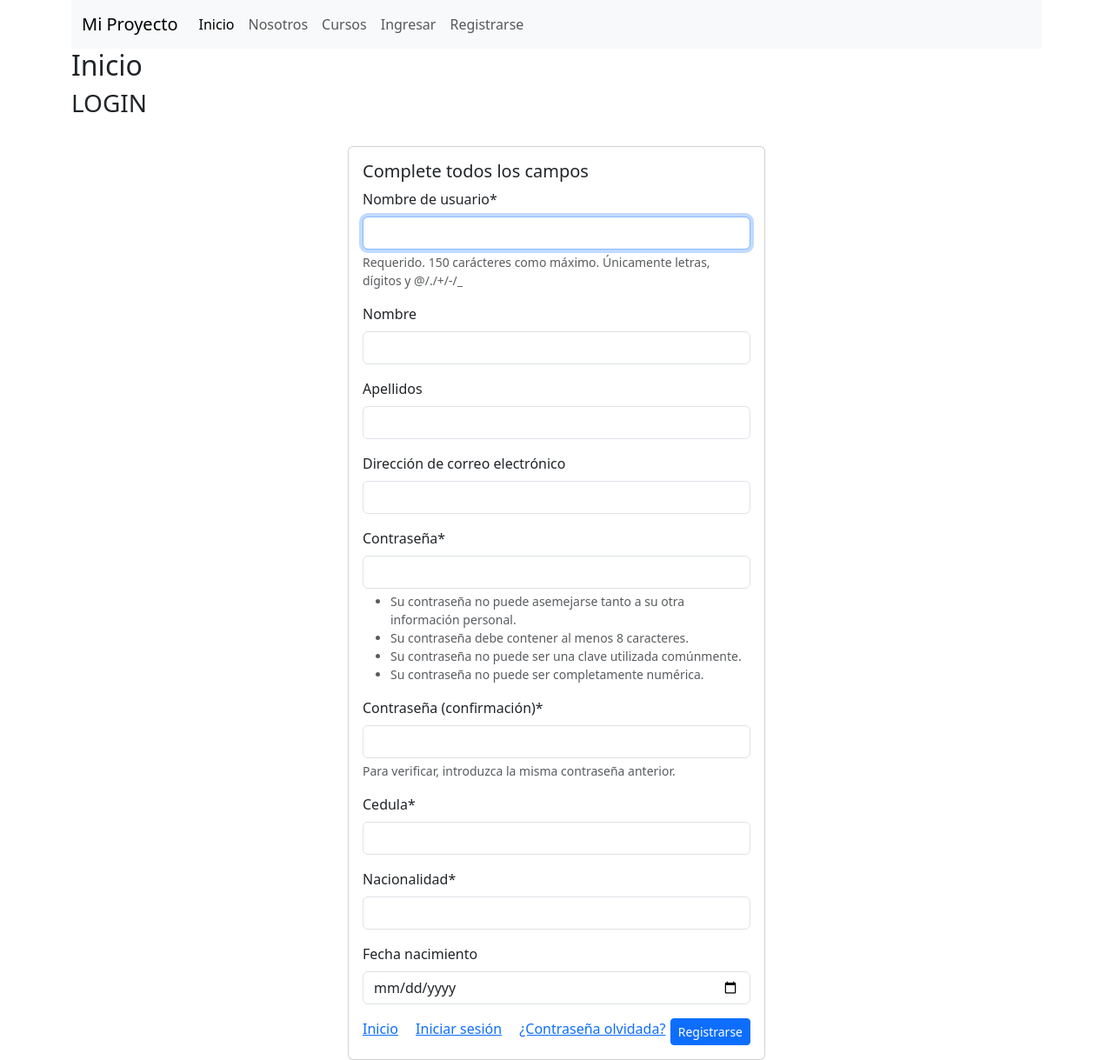
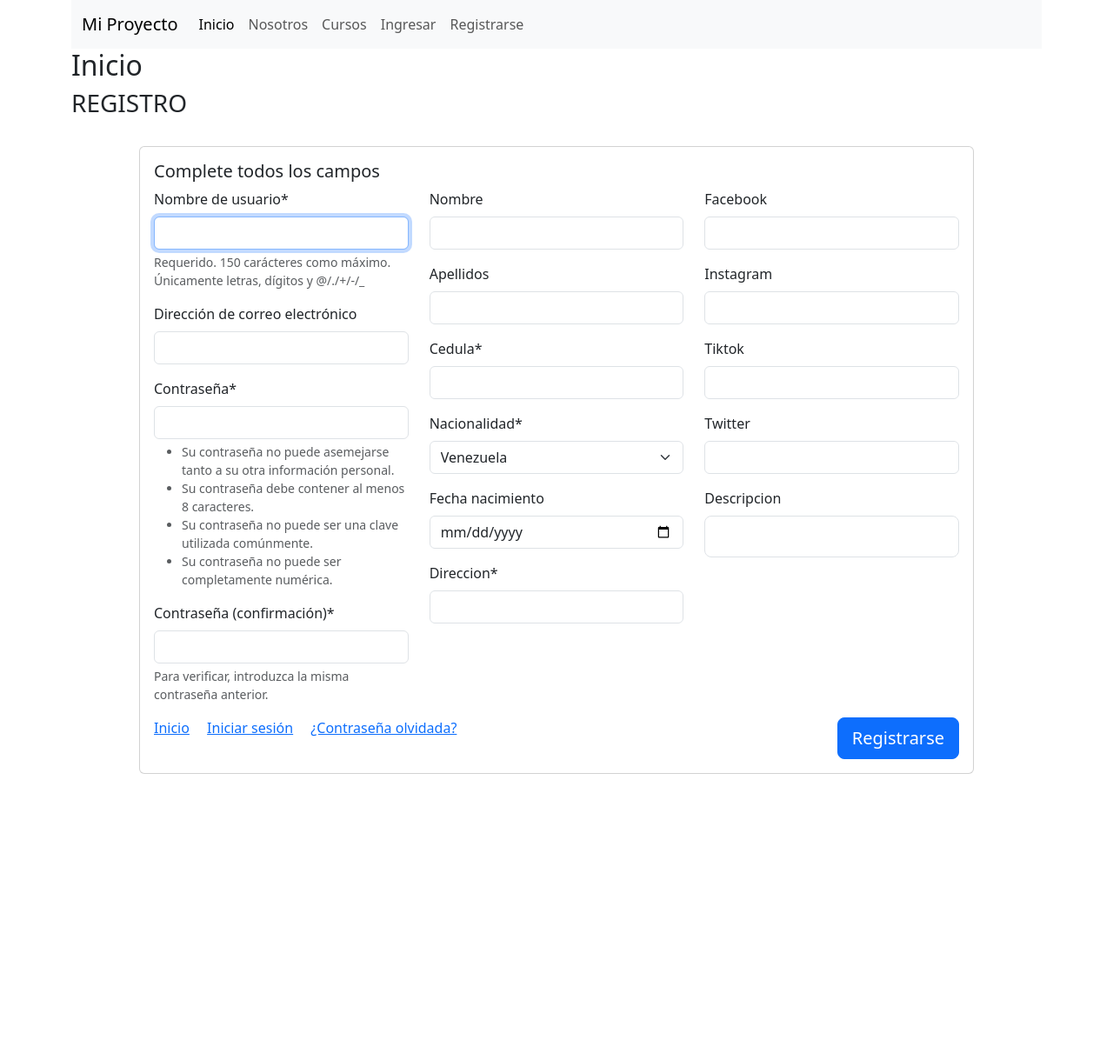
Before and after one commit to Alejo16plus1/login-django-mysql, a Django app: page /register/ in a window 1280 px wide. Shown: the whole page at 87% size. After the commit the page ends 890 px from the top, so only its background shows below. Run offline with Django 5.2, Linux system fonts and the light colour scheme; some libraries are stand-ins or nearby versions.

Commit message:
Arreglo del registro y nuevo perfil de usuario

```diff
--- a/core/forms.py
+++ b/core/forms.py
@@ -2,12 +2,35 @@ from django import forms
 from django.contrib.auth.forms import UserCreationForm
 from django.contrib.auth.models import User
 from .models import PerfilUsuario
+from datetime import date
 
-class CurstomUserCreationForm(UserCreationForm):
+class CustomUserCreationForm(UserCreationForm):
+    NACIONALIDADES_CHOICES = [ ('VE', 'Venezuela'),
+         ('CO', 'Colombia'),
+         ('AR', 'Argentina'),
+         ('BR', 'Brasil'),
+         ('CL', 'Chile'),
+         ]
+
     cedula = forms.CharField(max_length=20, required=True)
-    nacionalidad = forms.CharField(max_length=50, required=True)
+    nacionalidad = forms.ChoiceField(choices=NACIONALIDADES_CHOICES, required=True)
     fecha_nacimiento = forms.DateField(widget=forms.DateInput(attrs={'type': 'date'}), required=False)
+    direccion = forms.CharField(max_length=255, required=True,)
+    facebook = forms.CharField(max_length=20, required=False)
+    instagram = forms.CharField(max_length=20, required=False)
+    tiktok = forms.CharField(max_length=20, required=False)
+    twitter = forms.CharField(max_length=20, required=False)
+    descripcion = forms.CharField(max_length=250, required=False, widget=forms.TextInput(attrs={'class': 'form-control form-control-lg'}))
 
     class Meta:
         model = User
-        fields = ['username', 'first_name', 'last_name', 'email', 'password1', 'password2', 'cedula', 'nacionalidad', 'fecha_nacimiento']
+        fields = ['username', 'first_name', 'last_name', 'email', 'password1', 'password2', 'cedula', 'nacionalidad', 'fecha_nacimiento', 'direccion', 'facebook', 'instagram', 'tiktok', 'twitter', 'descripcion']
+        widgets = {
+            'descripcion': forms.PasswordInput(attrs={'class': 'form-control form-control-sm'})
+        }
+
+    def clean_fecha_nacimiento(self):
+        fecha_nacimiento = self.cleaned_data['fecha_nacimiento']
+        if fecha_nacimiento and fecha_nacimiento > date.today():
+            raise forms.ValidationError("La fecha de nacimiento no puede ser una fecha futura.")
+        return fecha_nacimiento
--- a/core/templates/core/base.html
+++ b/core/templates/core/base.html
@@ -17,6 +17,7 @@
             <p class="browsehappy">You are using an <strong>outdated</strong> browser. Please <a href="#">upgrade your browser</a> to improve your experience.</p>
         <![endif]-->
         <div class='container'>
+
             <nav class="navbar navbar-expand-lg bg-body-tertiary">
                 <div class="container-fluid">
                   <a class="navbar-brand" href="{% url 'home' %}">Mi Proyecto</a>
@@ -38,15 +39,21 @@
                         {% comment %} Verifica si el usuario está autenticado o no, cambiando los items de la lista {% endcomment %}
                         {% if request.user.is_authenticated %}
                         <li class="nav-item">
-                            <a class="nav-link" href="{% url "exit" %}">Salir</a>
+                          <a class="nav-link" href="{% url 'myprofile' %}">Mi Perfil</a>
                         </li>
+                          <li class="nav-item">
+                            <a class="nav-link" href={% url 'exit' %}>Salir</a>
+                          </li>
+
                         {% else %}
                           <li class="nav-item">
-                            <a class="nav-link" href="{% url 'login' %}">Ingresar</a>
+                            <a class="nav-link" href={% url 'login' %}>Ingresar</a>
                           </li>
+
                           <li class="nav-item">
-                            <a class="nav-link" href="{% url 'register' %}">Registrarse</a>
+                            <a class="nav-link" href={% url 'register' %}>Registrarse</a>
                           </li>
+
                     {% endif %}
 
                     </ul>
--- a/core/templates/registration/Register.html
+++ b/core/templates/registration/Register.html
@@ -4,26 +4,45 @@
 
 {% load crispy_forms_tags %}
 
-<h3>LOGIN</h3>
+<h3>REGISTRO</h3>
 
 <br>
 
 <form action="" method="post">
     {% csrf_token %}
 
-    <div class="card mx-auto" style="width: 30rem;">
+    <div class="card mx-auto" style="width: 60rem;">
         <div class="card-body">
           <h5 class="card-title">Complete todos los campos</h5>
-          {{ form | crispy }}
+          <div class="row">
+            <div class="col-md-4">
+              {{ form.username | as_crispy_field }}
+              {{ form.email | as_crispy_field }}
+              {{ form.password1 | as_crispy_field }}
+              {{ form.password2 | as_crispy_field }}
+            </div>
+            <div class="col-md-4">
+              {{ form.first_name | as_crispy_field }}
+              {{ form.last_name | as_crispy_field }}
+              {{ form.cedula | as_crispy_field }}
+              {{ form.nacionalidad | as_crispy_field }}
+              {{ form.fecha_nacimiento | as_crispy_field }}
+              {{ form.direccion | as_crispy_field }}
+            </div>
+            <div class="col-md-4">
+              {{ form.facebook | as_crispy_field }}
+              {{ form.instagram | as_crispy_field }}
+              {{ form.tiktok | as_crispy_field }}
+              {{ form.twitter | as_crispy_field }}
+              {{ form.descripcion | as_crispy_field }}
+            </div>
+          </div>
           <a href="{% url "home" %}" class="card-link">Inicio</a>
           <a href="{% url "login" %}" class="card-link">Iniciar sesión</a>
           <a href="#" class="card-link">¿Contraseña olvidada?</a>
-          <button class="btn btn-sm btn-primary float-end" type="submit">Registrarse</button>
-
+          <button class="btn btn-lg btn-primary float-end" type="submit">Registrarse</button>
         </div>
-
     </div>
-
 </form>
 
 {% endblock %}
--- a/core/urls.py
+++ b/core/urls.py
@@ -15,11 +15,12 @@ Including another URLconf
     2. Add a URL to urlpatterns:  path('blog/', include('blog.urls'))
 """
 from django.urls import path
-from .views import home, cursos, exit, register
+from .views import home, cursos, exit, register, myprofile
 
 urlpatterns = [
     path('', home, name='home'),
     path('cursos/', cursos, name='cursos'),
     path('logout/', exit, name='exit'),
-    path('register/', register, name='register')
+    path('register/', register, name='register'),
+    path('myprofile/', myprofile, name='myprofile'),
 ]
--- a/core/views.py
+++ b/core/views.py
@@ -1,10 +1,12 @@
 from django.shortcuts import render, redirect
 from django.contrib.auth.decorators import login_required
 from django.contrib.auth import logout
-from .forms import CurstomUserCreationForm
+from .forms import CustomUserCreationForm
 from django.contrib.auth import authenticate, login
 from .models import PerfilUsuario
-
+from django.core.mail import send_mail
+from django.core.mail import EmailMultiAlternatives
+from django.template.loader import render_to_string
 # Create your views here.
 
 def home(request):
@@ -14,21 +16,24 @@ def home(request):
 def cursos(request):
     return render(request, 'core/cursos.html')
 
+def myprofile(request):
+    return render(request, 'core/profile.html')
+
 def exit(request):
     logout(request)
     return redirect('home')
 
 def register(request):
     data = {
-        'form': CurstomUserCreationForm()
+        'form': CustomUserCreationForm()
     }
+
     if request.method == 'POST':
-        user_creation_form = CurstomUserCreationForm(data=request.POST)
+        user_creation_form = CustomUserCreationForm(data=request.POST)
 
         if user_creation_form.is_valid():
-            user = user_creation_form.save()  # Guarda el usuario
+            user = user_creation_form.save()
 
-            # Crear el perfil asociado
             PerfilUsuario.objects.create(
                 user=user,
                 cedula=user_creation_form.cleaned_data['cedula'],
@@ -36,8 +41,20 @@ def register(request):
                 fecha_nacimiento=user_creation_form.cleaned_data['fecha_nacimiento']
             )
 
-            # Autenticar y loguear al usuario
             user = authenticate(username=user_creation_form.cleaned_data['username'], password=user_creation_form.cleaned_data['password1'])
             login(request, user)
+
+            subject = 'Bienvenido a Nuestro Sitio'
+            from_email = 'tucorreo@gmail.com'
+            to_email = [user.email]
+            html_content = render_to_string('emails/bienvenida.html', {'user': user})
+            # Crear el correo electrónico con HTML
+            msg = EmailMultiAlternatives(subject, '', from_email, to_email)
+            msg.attach_alternative(html_content, "text/html")
+            msg.send()
+
             return redirect('home')
-    return render(request, 'registration/Register.html', data)
+        else:
+            data['form'] = user_creation_form
+
+    return render(request, 'registration/register.html', data)
```
Also changed, not shown: core/models.py (+15 -1 lines), core/templates/core/profile.html (added, +40 -0 lines), core/templates/emails/bienvenida.html (added, +54 -0 lines), logintarea/settings.py (+6 -6 lines), core/migrations/0002_alter_perfilusuario_nacionalidad.py (added), core/migrations/0003_perfilusuario_direccion.py (added), core/migrations/0004_perfilusuario_descripcion_perfilusuario_facebook_and_more.py (added), core/templates/emails/d7SrNWB.jpeg (added). Lines whose indentation alone changed are shown as unchanged.
